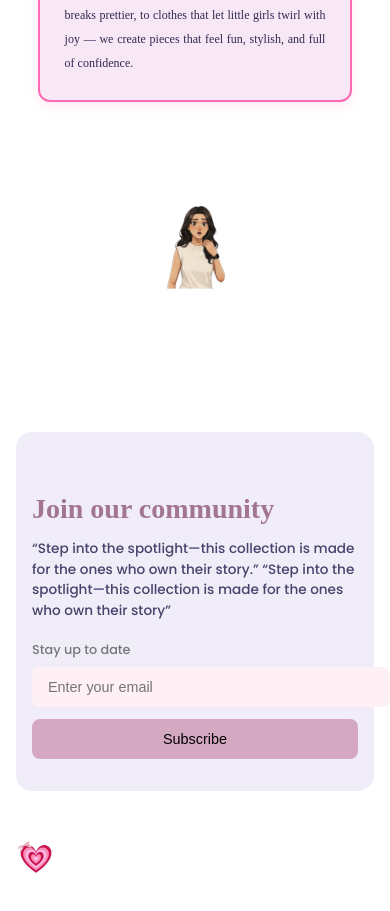
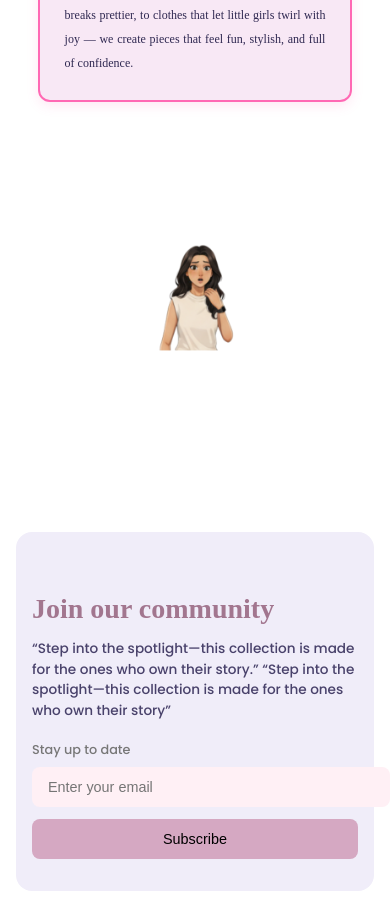
Before and after one commit to ganeshsai4408/scrble-front-end, a React (Vite) app: page /about in a window 390 px wide. Shown: the part 2542-3453 px from the top of the page. Built offline with nearby package versions, Linux system fonts and the light colour scheme; a web font is replaced by a local one.

Commit message:
i made new aboutpage

```diff
--- a/src/pages/AboutPage.css
+++ b/src/pages/AboutPage.css
@@ -118,9 +118,9 @@
 
 .founder-image {
   position: absolute;
-  width: 400px; /* Reduced from 1072px */
-  height: 400px; /* Reduced from 1072px */
-  right: -50px; /* Position slightly off right edge */
+  width: 600px; /* Increased size for bigger founder image */
+  height: 600px; /* Increased size for bigger founder image */
+  right: -80px; /* Adjusted positioning for larger size */
   display: flex;
   justify-content: center;
   align-items: center;
@@ -221,9 +221,9 @@
 
   .founder-image {
     position: relative;
-    width: 70%;
-    max-width: 300px;
-    height: 300px;
+    width: 80%;
+    max-width: 450px;
+    height: 450px;
     right: auto;
   }
 }
@@ -264,8 +264,8 @@
   }
 
   .founder-image {
-    width: 55%;
-    max-width: 250px;
-    height: 250px;
+    width: 70%;
+    max-width: 350px;
+    height: 350px;
   }
 }
```
